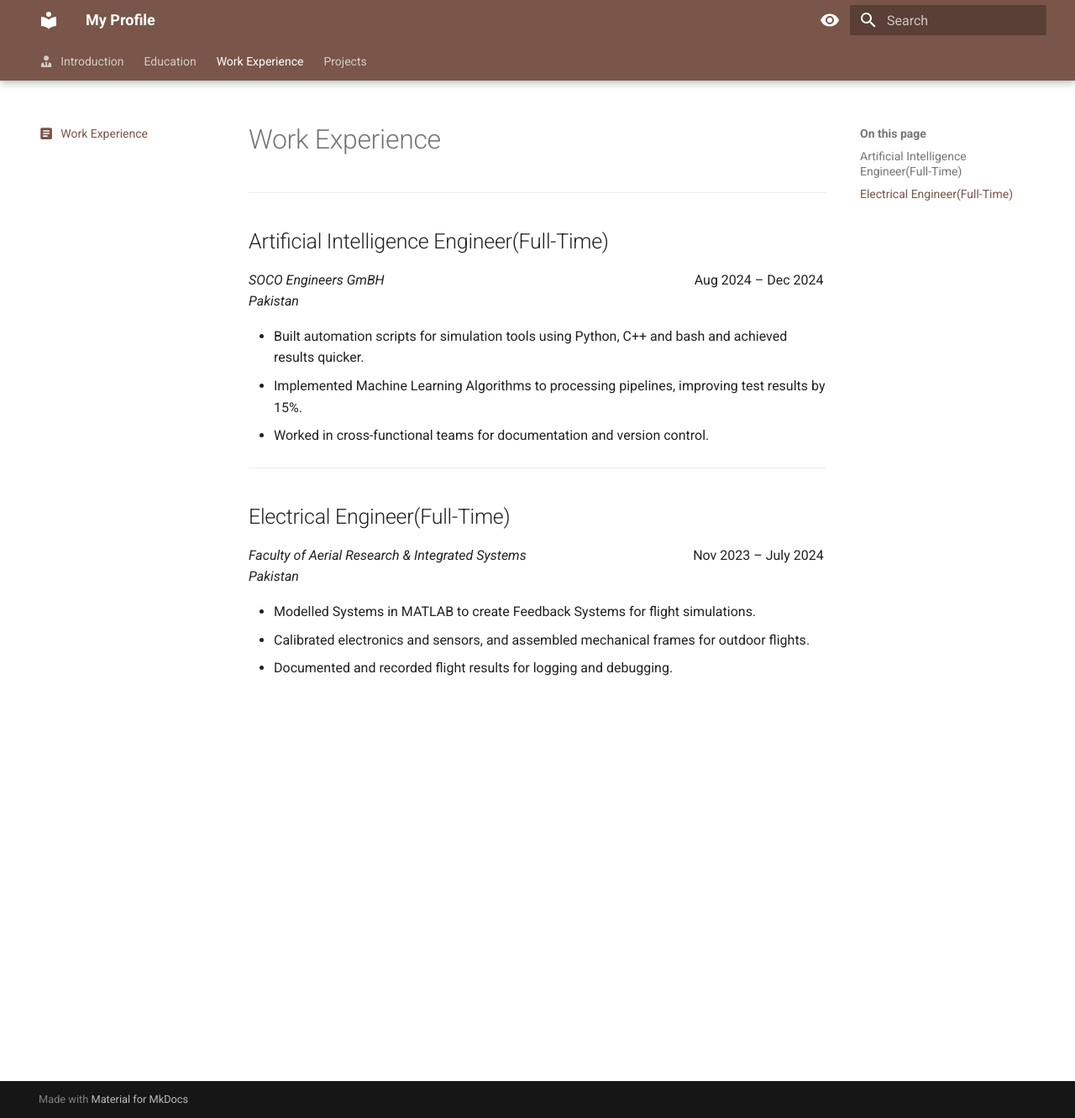
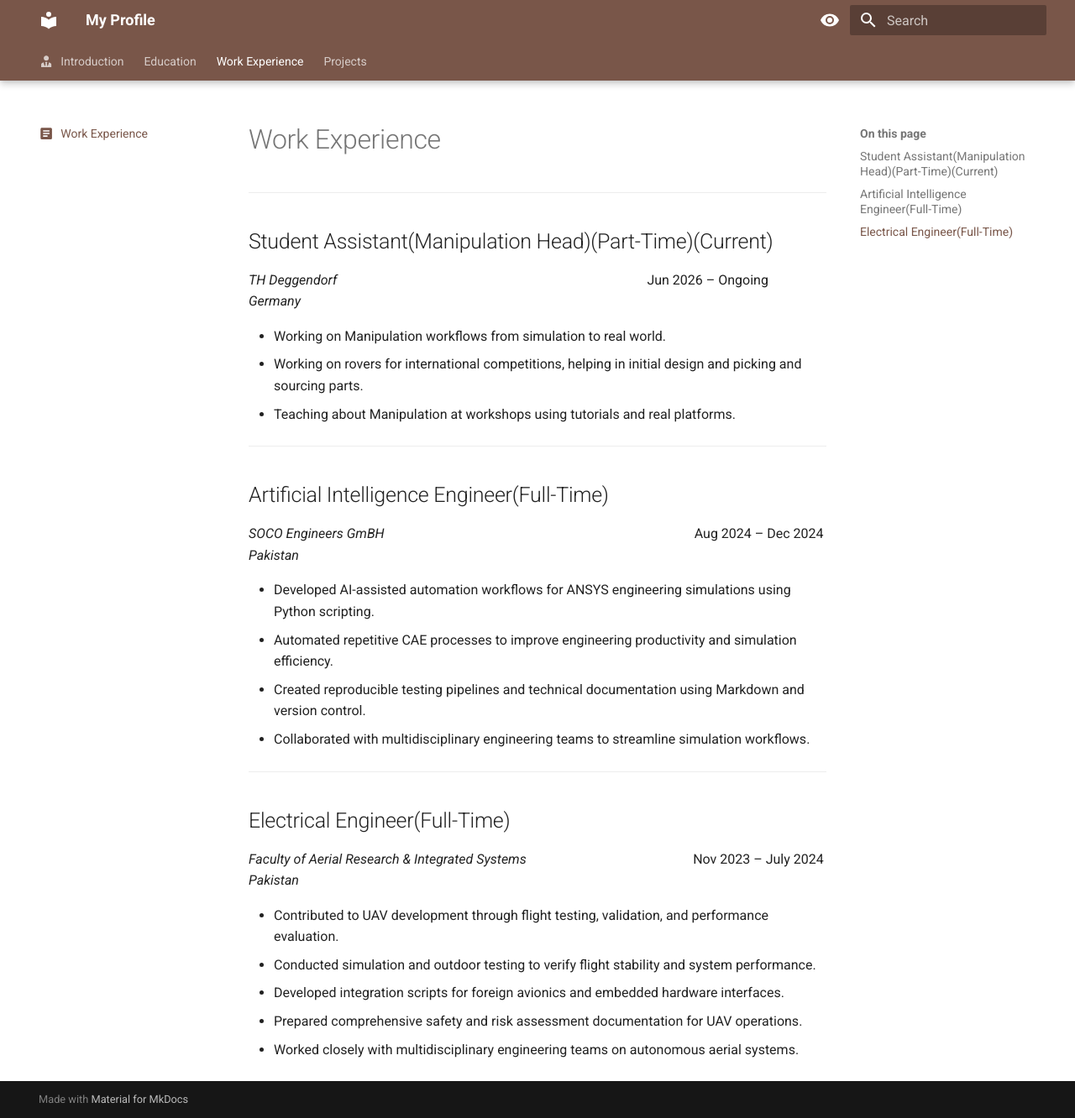
Before and after one commit to KAZA-BEAR/portfolio, an MkDocs documentation site: the page built from docs/experience.md, in a window 1280 px wide and 1332 px high. Shown: the whole window at 84% size. Built offline with MkDocs 1.6.1 and Material for MkDocs 9.7.7, drawn with Linux system fonts in a browser that asks for light colours.

Commit message:
Update docs: education, experience, profile
Revise personal docs: update profile image and refine content across education, experience, and homepage.

- Education: Change M.Eng. status to 'Current' with updated dates; add an unfinished M.Sc. Chip Design entry (courses and timeframe); keep B.Sc. entry.
- Experience: Add a Student Assistant (Manipulation Head) role with responsibilities, expand AI Engineer entry to detail ANSYS automation, reproducible pipelines, and collaboration; extend UAV-related contributions with testing, integration, and safety documentation.
- Index: Replace short bio with a bulleted list of engineering interests (robotics, ROS2, embedded, motion planning, vision, AI, mechatronics).

Small formatting and content clarifications applied for readability.

```diff
--- a/docs/experience.md
+++ b/docs/experience.md
@@ -8,13 +8,24 @@ icon: material/text-box
 
 ---
 
+## Student Assistant(Manipulation Head)(Part-Time)(Current)
+*TH Deggendorf*&nbsp;&nbsp;&nbsp;&nbsp;&nbsp;&nbsp;&nbsp;&nbsp;&nbsp;&nbsp;&nbsp;&nbsp;&nbsp;&nbsp;&nbsp;&nbsp;&nbsp;&nbsp;&nbsp;&nbsp;&nbsp;&nbsp;&nbsp;&nbsp;&nbsp;&nbsp;&nbsp;&nbsp;&nbsp;&nbsp;&nbsp;&nbsp;&nbsp;&nbsp;&nbsp;&nbsp;&nbsp;&nbsp;&nbsp;&nbsp;&nbsp;&nbsp;&nbsp;&nbsp;&nbsp;&nbsp;&nbsp;&nbsp;&nbsp;&nbsp;&nbsp;&nbsp;&nbsp;&nbsp;&nbsp;&nbsp;&nbsp;&nbsp;&nbsp;&nbsp;&nbsp;&nbsp;&nbsp;&nbsp;&nbsp;&nbsp;&nbsp;&nbsp;&nbsp;&nbsp;&nbsp;&nbsp;&nbsp;&nbsp;&nbsp;&nbsp;&nbsp;&nbsp;&nbsp;&nbsp;&nbsp;&nbsp;&nbsp;&nbsp;&nbsp;&nbsp;&nbsp;&nbsp;&nbsp;&nbsp;&nbsp;&nbsp;&nbsp;Jun 2026 – Ongoing
+*Germany*
+
+- Working on Manipulation workflows from simulation to real world.
+- Working on rovers for international competitions, helping in initial design and picking and sourcing parts.
+- Teaching about Manipulation at workshops using tutorials and real platforms.
+
+---
+
 ## Artificial Intelligence Engineer(Full-Time)
 *SOCO Engineers GmBH*&nbsp;&nbsp;&nbsp;&nbsp;&nbsp;&nbsp;&nbsp;&nbsp;&nbsp;&nbsp;&nbsp;&nbsp;&nbsp;&nbsp;&nbsp;&nbsp;&nbsp;&nbsp;&nbsp;&nbsp;&nbsp;&nbsp;&nbsp;&nbsp;&nbsp;&nbsp;&nbsp;&nbsp;&nbsp;&nbsp;&nbsp;&nbsp;&nbsp;&nbsp;&nbsp;&nbsp;&nbsp;&nbsp;&nbsp;&nbsp;&nbsp;&nbsp;&nbsp;&nbsp;&nbsp;&nbsp;&nbsp;&nbsp;&nbsp;&nbsp;&nbsp;&nbsp;&nbsp;&nbsp;&nbsp;&nbsp;&nbsp;&nbsp;&nbsp;&nbsp;&nbsp;&nbsp;&nbsp;&nbsp;&nbsp;&nbsp;&nbsp;&nbsp;&nbsp;&nbsp;&nbsp;&nbsp;&nbsp;&nbsp;&nbsp;&nbsp;&nbsp;&nbsp;&nbsp;&nbsp;&nbsp;&nbsp;&nbsp;&nbsp;&nbsp;&nbsp;&nbsp;&nbsp;&nbsp;&nbsp;&nbsp;&nbsp;&nbsp;Aug 2024 – Dec 2024
 *Pakistan*
 
-- Built automation scripts for simulation tools using Python, C++ and bash and achieved results quicker.
-- Implemented Machine Learning Algorithms to processing pipelines, improving test results by 15%.
-- Worked in cross-functional teams for documentation and version control.
+- Developed AI-assisted automation workflows for ANSYS engineering simulations using Python scripting.
+- Automated repetitive CAE processes to improve engineering productivity and simulation efficiency.
+- Created reproducible testing pipelines and technical documentation using Markdown and version control.
+- Collaborated with multidisciplinary engineering teams to streamline simulation workflows.
 
 ---
 
@@ -22,6 +33,8 @@ icon: material/text-box
 *Faculty of Aerial Research & Integrated Systems*&nbsp;&nbsp;&nbsp;&nbsp;&nbsp;&nbsp;&nbsp;&nbsp;&nbsp;&nbsp;&nbsp;&nbsp;&nbsp;&nbsp;&nbsp;&nbsp;&nbsp;&nbsp;&nbsp;&nbsp;&nbsp;&nbsp;&nbsp;&nbsp;&nbsp;&nbsp;&nbsp;&nbsp;&nbsp;&nbsp;&nbsp;&nbsp;&nbsp;&nbsp;&nbsp;&nbsp;&nbsp;&nbsp;&nbsp;&nbsp;&nbsp;&nbsp;&nbsp;&nbsp;&nbsp;&nbsp;&nbsp;&nbsp;&nbsp;&nbsp;Nov 2023 – July 2024
 *Pakistan*
 
-- Modelled Systems in MATLAB to create Feedback Systems for flight simulations.
-- Calibrated electronics and sensors, and assembled mechanical frames for outdoor flights.
-- Documented and recorded flight results for logging and debugging.
+- Contributed to UAV development through flight testing, validation, and performance evaluation.
+- Conducted simulation and outdoor testing to verify flight stability and system performance.
+- Developed integration scripts for foreign avionics and embedded hardware interfaces.
+- Prepared comprehensive safety and risk assessment documentation for UAV operations.
+- Worked closely with multidisciplinary engineering teams on autonomous aerial systems.
```
Also changed, not shown: docs/education.md (+15 -2 lines), docs/index.md (+11 -1 lines), docs/assets/profile.jpg.
